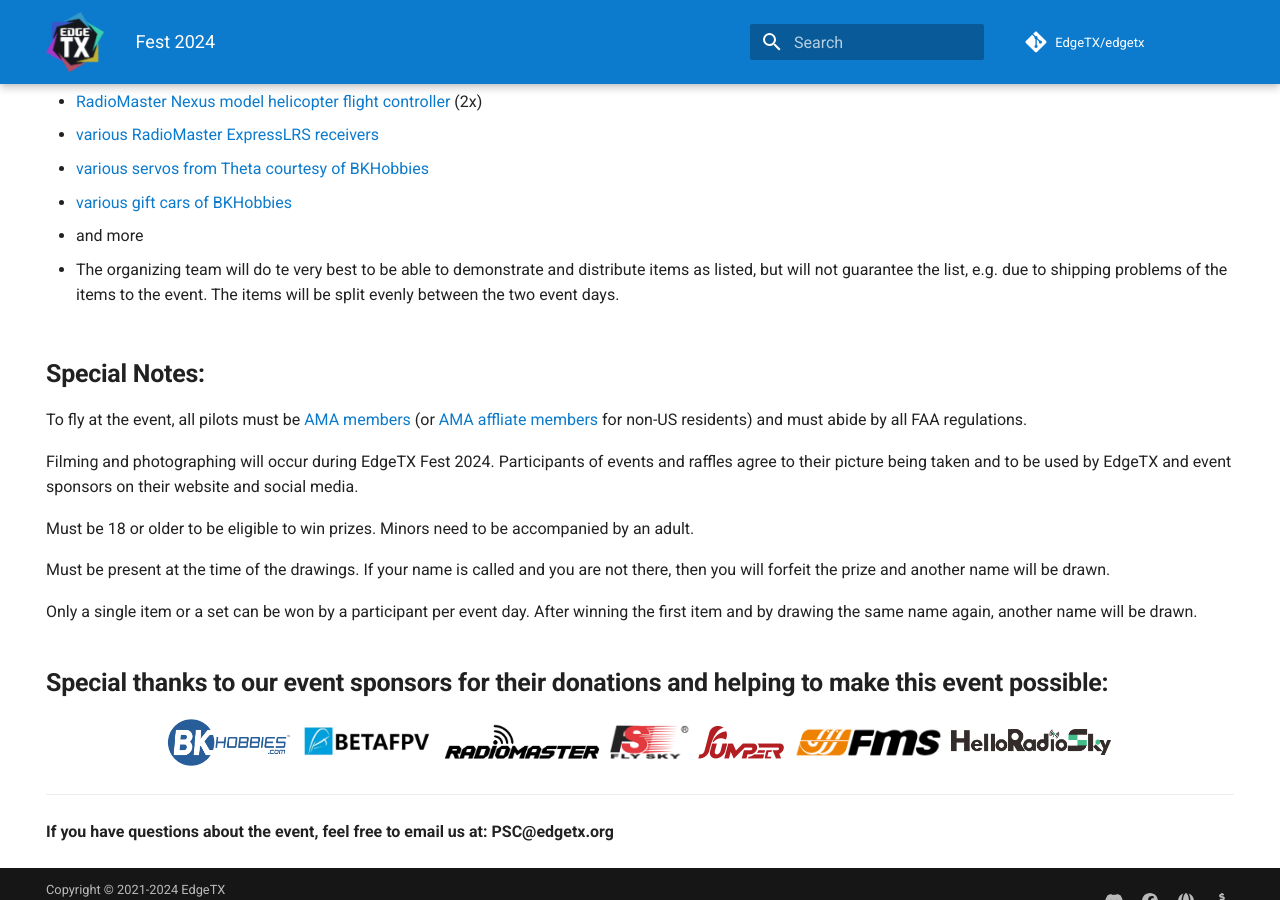
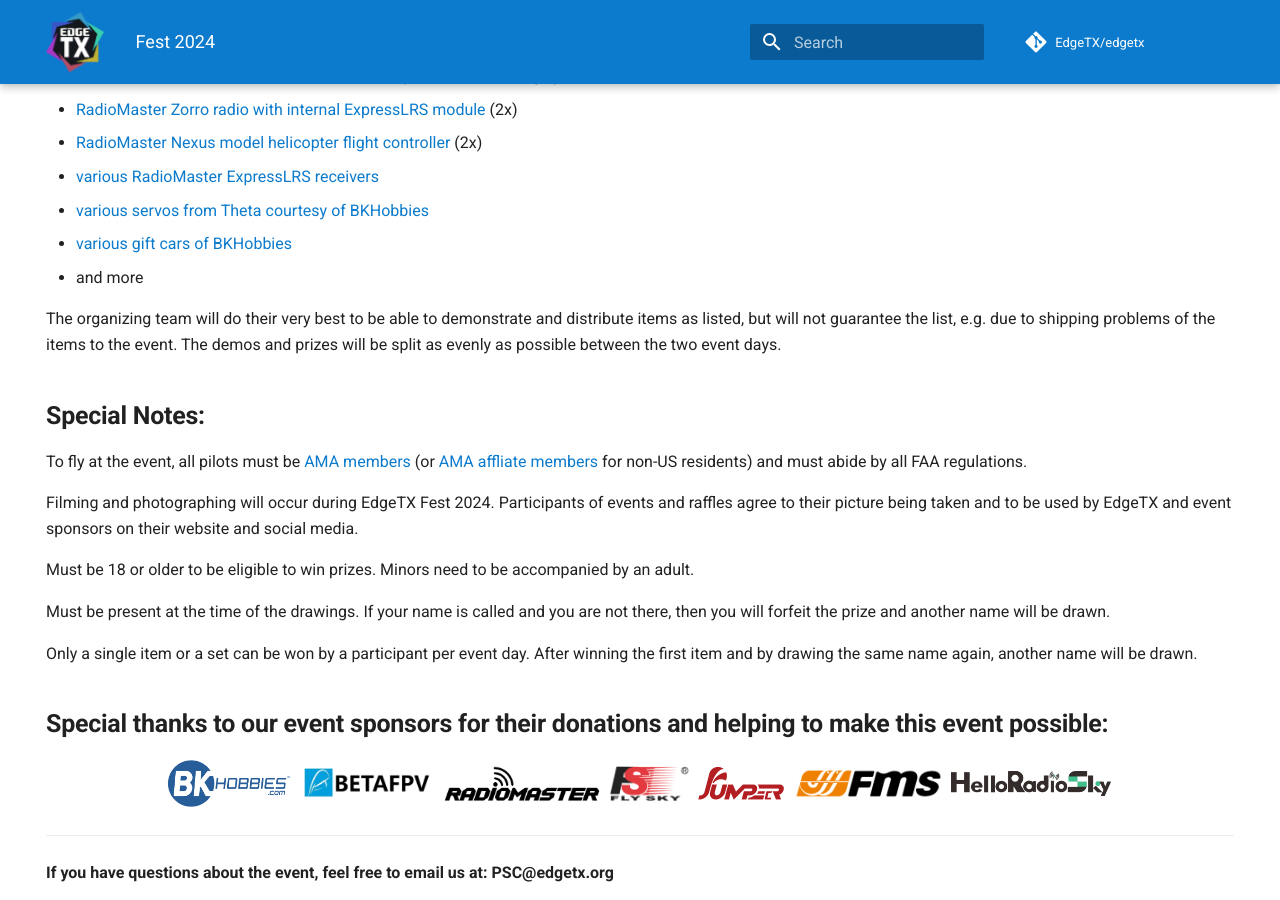
Before and after one commit to EdgeTX/edgetx.github.io, an MkDocs documentation site: the page built from docs/fest2024.md, in a window 1280 px wide and 900 px high, scrolled down 2784 px. Built offline with MkDocs 1.6.1 and Material for MkDocs 9.7.7, drawn with Linux system fonts in a browser that asks for light colours; comment, search, counter and statistics services are not loaded; some of the changed text lies outside the part shown.

Commit message:
Update fest2024.md

```diff
--- a/docs/fest2024.md
+++ b/docs/fest2024.md
@@ -84,7 +85,7 @@
 - [various gift cars of BKHobbies](https://www.bkhobbies.com/products/bk-hobbies-gift-card)
 - and more
 
- * The organizing team will do te very best to be able to demonstrate and distribute items as listed, but will not guarantee the list, e.g. due to shipping problems of the items to the event. The items will be split evenly between the two event days.
+The organizing team will do their very best to be able to demonstrate and distribute items as listed, but will not guarantee the list, e.g. due to shipping problems of the items to the event. The demos and prizes will be split as evenly as possible between the two event days.
 
 ## **Special Notes:**
 
```
Also changed, not shown: other parts of docs/fest2024.md (+1 -0 lines).
